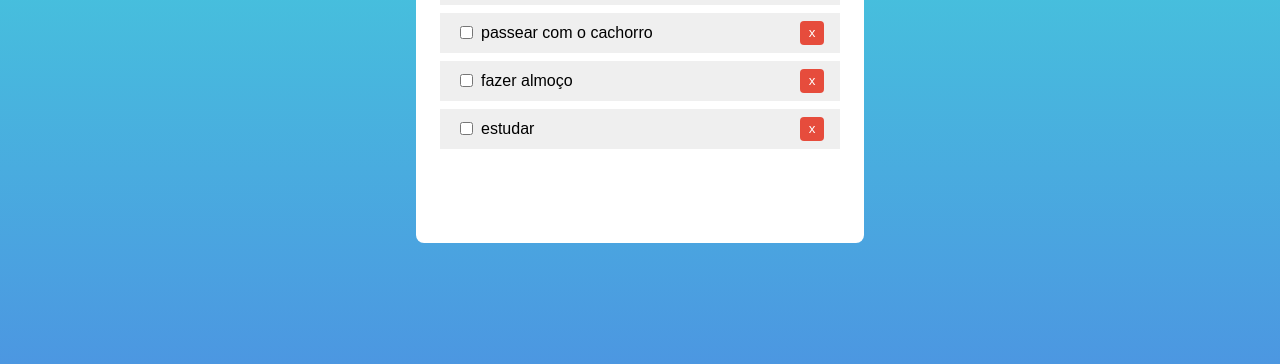
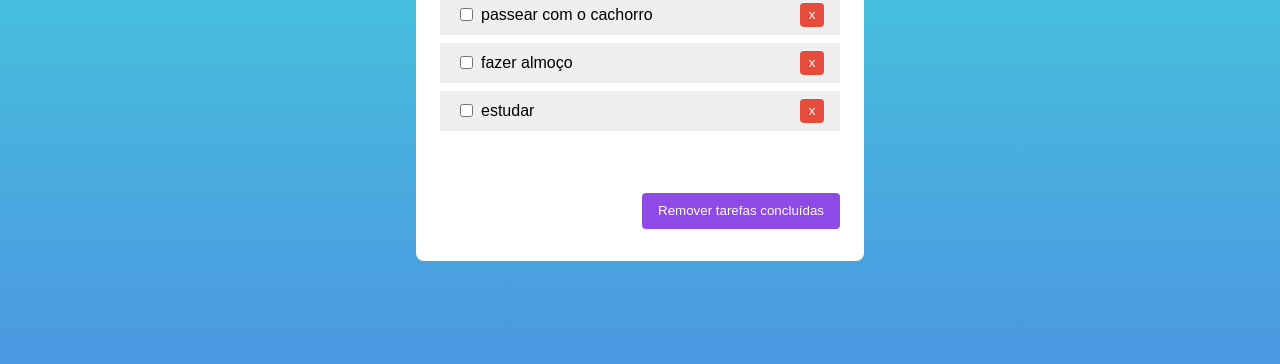
Before and after one commit to Jader-Moura-Lattarulo/manipulacaodeDOM, a plain HTML site: page index.html in a window 1280 px wide. Shown: the part 362-726 px from the top of the page. Drawn offline with Linux system fonts and the light colour scheme.

Commit message:
adicionando a função de deletar as tarefas concluídas

```diff
--- a/index.html
+++ b/index.html
@@ -31,6 +31,11 @@
       <section class="todo-list-section">
         <ul id="todo-list"></ul>
       </section>
+      <footer>
+        <button onclick="removeDoneTasks()" class="remove-done-tasks-btn">
+            Remover tarefas concluídas
+        </button>
+      </footer>
     </main>
   </body>
   <script src="/js/main.js"></script>
--- a/js/main.js
+++ b/js/main.js
@@ -11,6 +11,20 @@ const removeTask = (taskId) => {
     document
         .getElementById("todo-list")
         .removeChild(document.getElementById(taskId));
+}
+
+const removeDoneTasks = () => {
+    const tasksToRemove = tasks
+        .filter(({ checked }) => checked)
+        .map(({ id }) => id)
+
+    tasks = tasks.filter(({ checked }) => !checked);
+
+    tasksToRemove.forEach((tasksToRemove) => {
+        document
+            .getElementById("todo-list")
+            .removeChild(document.getElementById(tasksToRemove))
+    })
 }
 
 const createTaskListItem = (task, checkbox) => {
@@ -31,6 +45,16 @@ const createTaskListItem = (task, checkbox) => {
     return toDo;
 }
 
+const onCheckboxClick = (event) => {
+    const [id] = event.target.id.split('-')[0];
+
+    tasks = tasks.map((task) => {
+        return parseInt(task.id) === parseInt(id)
+            ? { ...task, checked: event.target.checked }
+            : task
+    })
+}
+
 //manipular o checkbox
 const getCheckBoxInput = ({ id, description, checked }) => {
     const checkbox = document.createElement('input');
@@ -41,6 +65,7 @@ const getCheckBoxInput = ({ id, description, checked }) => {
     checkbox.type = 'checkbox';
     checkbox.id = checkboxId;
     checkbox.checked = checked || false;
+    checkbox.addEventListener('change', onCheckboxClick);
 
     label.textContent = description;
     label.htmlFor = checkboxId;
--- a/styles/style.css
+++ b/styles/style.css
@@ -125,3 +125,25 @@ main {
         opacity: .8;
     }
 }
+
+.remove-done-tasks-btn {
+    box-sizing: border-box;
+    height: 3.6rem;
+    color: #FFF;
+    background: #8f49e7;
+    border: none;
+    border-radius: .4rem;
+    cursor: pointer;
+    padding: 0 1.6rem;
+
+    &:hover {
+        opacity: .8;
+    }
+}
+
+footer {
+    width: 100%;
+    display: flex;
+    flex-direction: row;
+    justify-content: flex-end;
+}
```
